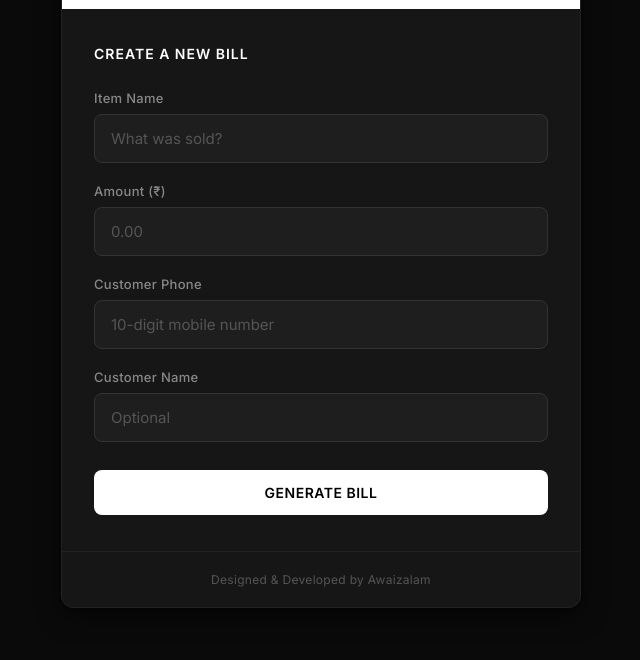
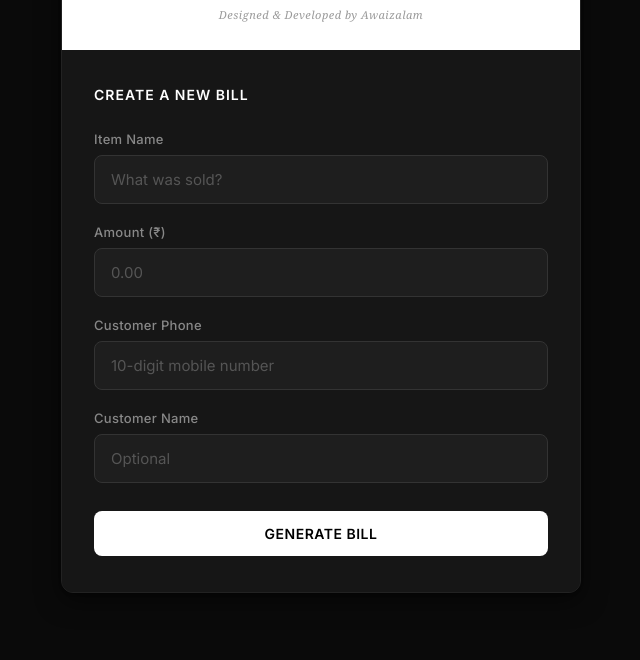
Before and after one commit to awaizalampatel/QR-Code-Generator, a plain HTML site: page index.html in a window 1280 px wide. Shown: the part 140-800 px from the top of the page, without its empty margins (319-959 px from the left). Drawn offline with nearby package versions, Linux system fonts and the light colour scheme.

Commit message:
Move credit to header with cursive font, remove footer

```diff
--- a/index.html
+++ b/index.html
@@ -16,6 +16,7 @@
         <div class="header">
             <h1>QR Bill</h1>
             <p class="subtitle">Simple Billing & Payments</p>
+            <p class="credit">Designed & Developed by Awaizalam</p>
         </div>
 
         <div class="merchant-panel">
@@ -54,10 +55,6 @@
                 <div id="billContent"></div>
             </div>
         </div>
-
-        <div class="footer">
-            Designed & Developed by Awaizalam
-        </div>
     </div>
 
     <script src="script.js"></script>
--- a/style.css
+++ b/style.css
@@ -48,6 +48,15 @@ body {
     margin-top: 4px;
     letter-spacing: 1px;
     text-transform: uppercase;
+}
+
+.header .credit {
+    font-size: 11px;
+    color: #999999;
+    margin-top: 10px;
+    font-family: 'Georgia', 'Palatino', 'Times New Roman', serif;
+    font-style: italic;
+    letter-spacing: 0.5px;
 }
 
 .merchant-panel {
@@ -331,13 +340,3 @@ input:focus {
         max-width: 520px;
     }
 }
-
-/* Footer */
-.footer {
-    text-align: center;
-    padding: 20px 24px;
-    font-size: 12px;
-    color: #555555;
-    letter-spacing: 0.3px;
-    border-top: 1px solid #222222;
-}
```
